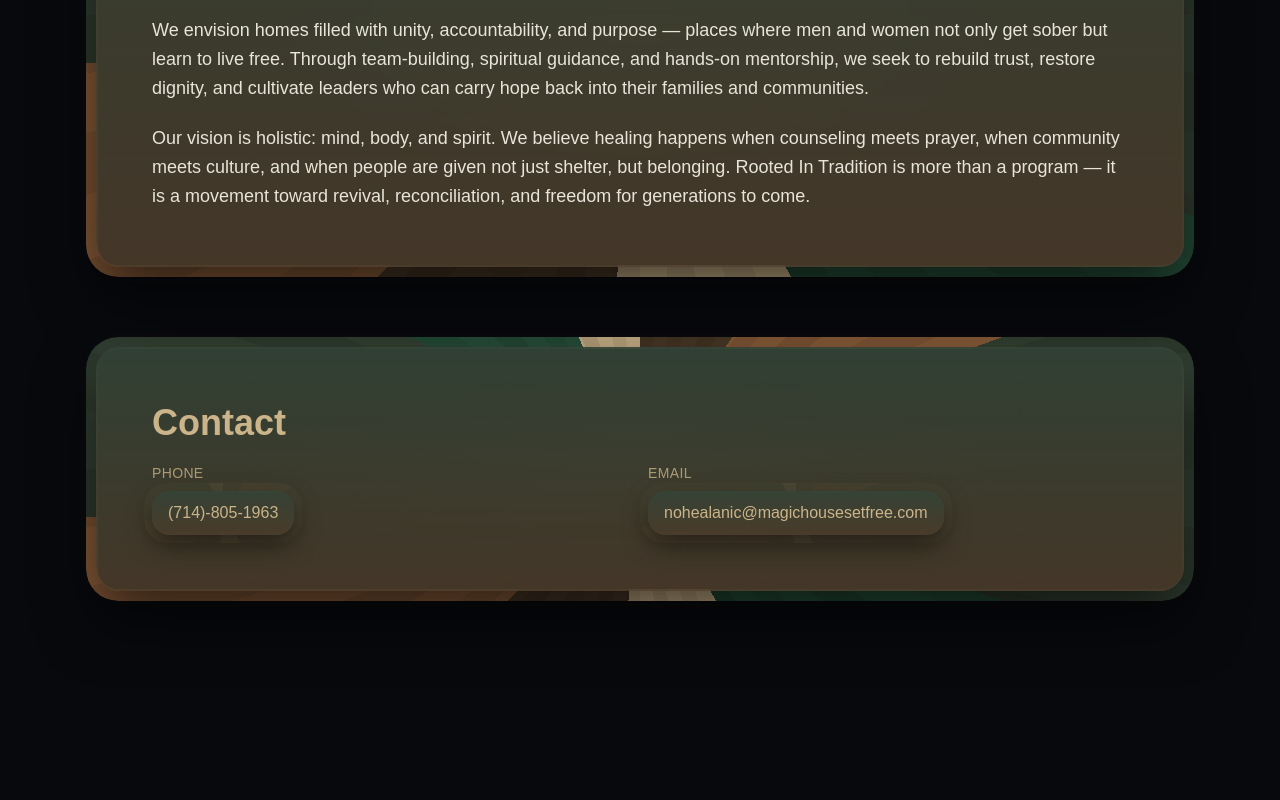
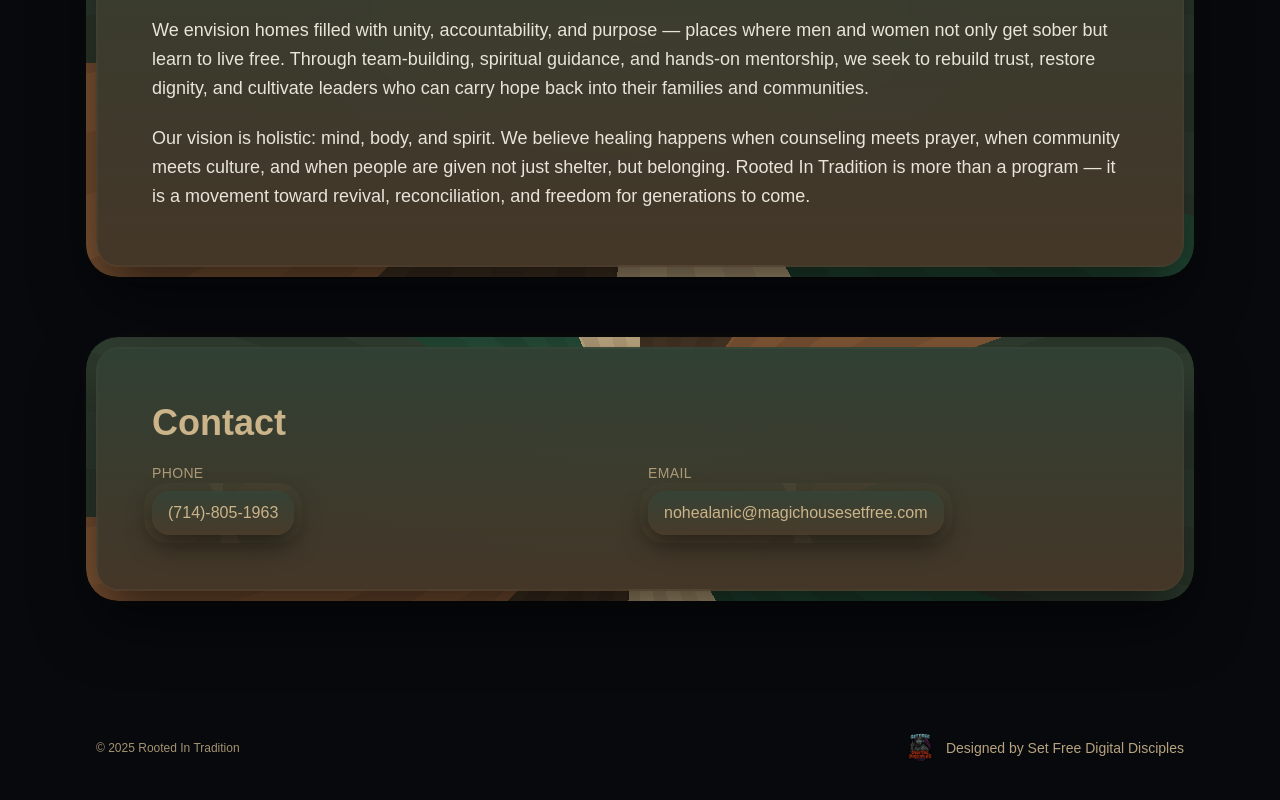
Before and after one commit to KristianPetrov/Rooted-In-Tradition, a Next.js app: page / in a window 1280 px wide. Shown: the part 1618-2418 px from the top of the page. Before the commit the page ends 2305 px from the top, so only its background shows below. Built offline with nearby package versions, Linux system fonts and the light colour scheme.

Commit message:
chore(seo): set metadataBase to rootedintradition.org; update robots/sitemap URLs; add OG/Twitter meta; footer attribution

```diff
--- a/src/app/layout.tsx
+++ b/src/app/layout.tsx
@@ -1,6 +1,8 @@
 import type { Metadata } from "next";
+import Image from "next/image";
 import { Geist, Geist_Mono } from "next/font/google";
 import "./globals.css";
+import { Analytics } from "@vercel/analytics/next";
 
 const geistSans = Geist({
   variable: "--font-geist-sans",
@@ -13,8 +15,50 @@ const geistMono = Geist_Mono({
 });
 
 export const metadata: Metadata = {
-  title: "Create Next App",
-  description: "Generated by create next app",
+  metadataBase: new URL("https://rootedintradition.org"),
+  title: {
+    default: "Rooted In Tradition",
+    template: "%s | Rooted In Tradition",
+  },
+  description:
+    "Structured sober living for Native and Indigenous communities — healing mind, body, and spirit through tradition, community, and clinical support.",
+  keywords: [
+    "Rooted In Tradition",
+    "Native",
+    "Indigenous",
+    "sober living",
+    "recovery",
+    "housing",
+    "community",
+  ],
+  authors: [{ name: "Set Free Digital Disciples", url: "https://setfreedigitaldisciples.com" }],
+  openGraph: {
+    type: "website",
+    url: "/",
+    siteName: "Rooted In Tradition",
+    title: "Rooted In Tradition",
+    description:
+      "Structured sober living for Native and Indigenous communities — healing mind, body, and spirit.",
+    images: [
+      {
+        url: "/rooted-in-tradition.png",
+      },
+    ],
+  },
+  twitter: {
+    card: "summary_large_image",
+    title: "Rooted In Tradition",
+    description:
+      "Structured sober living for Native and Indigenous communities — healing mind, body, and spirit.",
+    images: ["/rooted-in-tradition.png"],
+  },
+  icons: {
+    icon: [
+      { url: "/favicon.ico" },
+      { url: "/rooted-in-tradition.png", type: "image/png", sizes: "any" },
+    ],
+    shortcut: ["/favicon.ico"],
+  },
 };
 
 export default function RootLayout({
@@ -50,6 +94,22 @@ export default function RootLayout({
           </div>
         </header>
         {children}
+        <footer className="mx-auto max-w-6xl px-6 py-10 sm:px-8">
+          <div className="flex items-center justify-between gap-4">
+            <p className="text-xs text-[color:var(--earth-sand)]/80">© {new Date().getFullYear()} Rooted In Tradition</p>
+            <a
+              className="flex items-center gap-3 text-sm text-[color:var(--earth-sand)]/90 hover:underline"
+              href="https://setfreedigitaldisciples.com"
+              target="_blank"
+              rel="noopener noreferrer"
+              aria-label="Designed by Set Free Digital Disciples"
+            >
+              <Image src="/set-free-digital-disciples.png" width={28} height={28} alt="Set Free Digital Disciples" />
+              <span>Designed by Set Free Digital Disciples</span>
+            </a>
+          </div>
+        </footer>
+        <Analytics />
       </body>
     </html>
   );
--- /dev/null
+++ b/src/app/robots.ts
@@ -0,0 +1,15 @@
+import type { MetadataRoute } from "next";
+
+export default function robots (): MetadataRoute.Robots
+{
+    return {
+        rules: [
+            {
+                userAgent: "*",
+                allow: ["/"],
+                disallow: [],
+            },
+        ],
+        sitemap: "https://rootedintradition.org/sitemap.xml",
+    };
+}
--- /dev/null
+++ b/src/app/sitemap.ts
@@ -0,0 +1,16 @@
+import type { MetadataRoute } from "next";
+
+export default function sitemap (): MetadataRoute.Sitemap
+{
+    const baseUrl = "https://rootedintradition.org";
+    const now = new Date().toISOString();
+
+    return [
+        {
+            url: `${baseUrl}/`,
+            lastModified: now,
+            changeFrequency: "monthly",
+            priority: 1,
+        },
+    ];
+}
```
Also changed, not shown: package.json (+7 -6 lines), public/set-free-digital-disciples.png (added), 1 other file (tests, documents, lock files or other folders).
